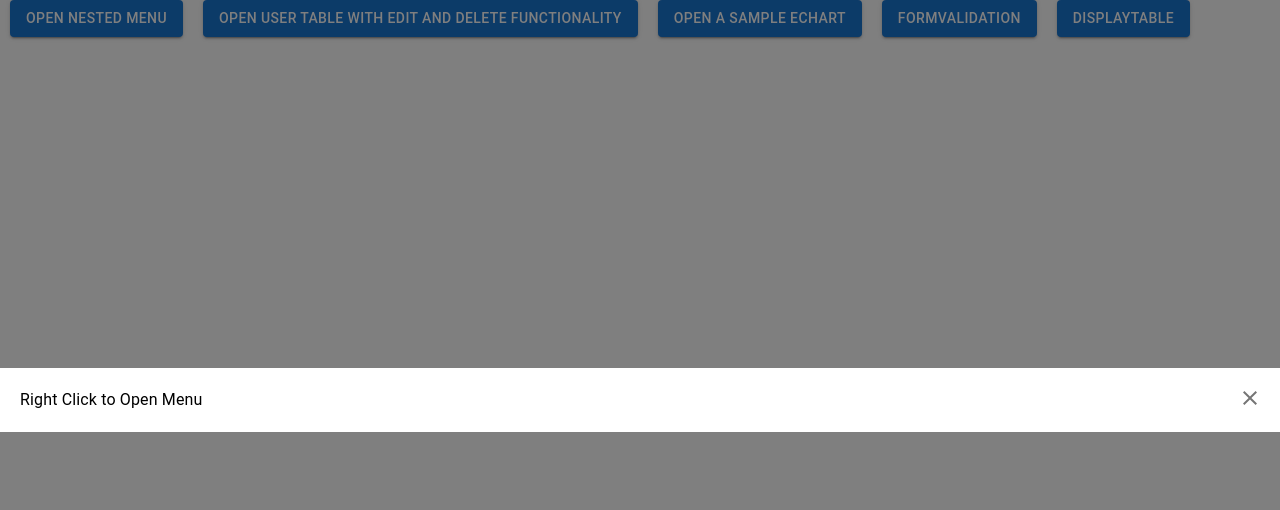
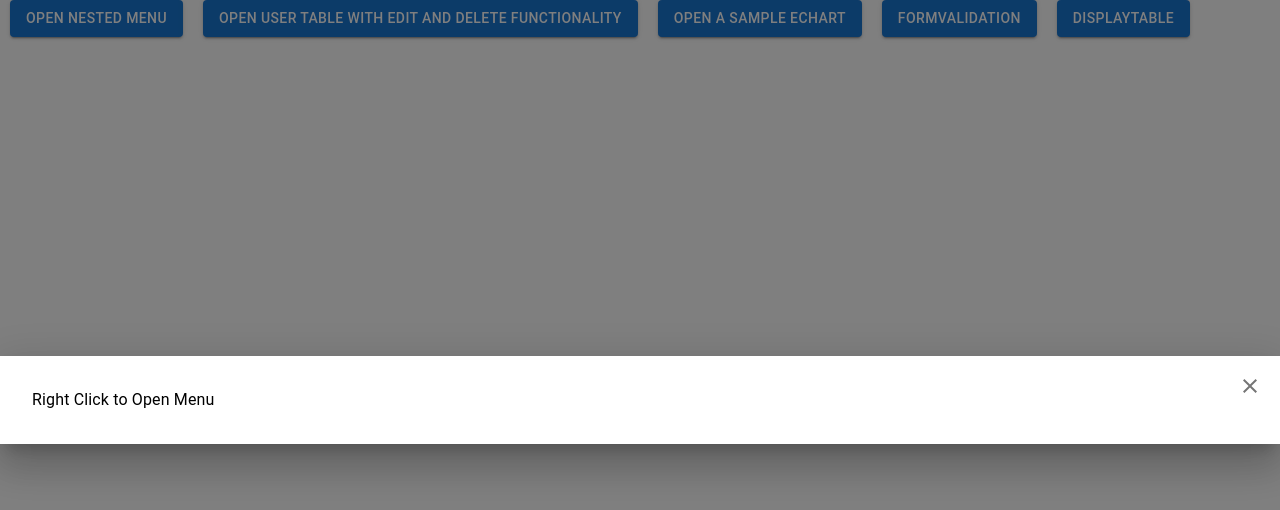
Before and after one commit to Rajagopal-Official/CCA_GET_Frontend_DailyTask, a React (Create React App) app: page / in a window 1280 px wide. Both pictures are taken after a click on the button "OPEN NESTED MENU". Shown: the top 510 px of the page. Built offline with nearby package versions, Linux system fonts and the light colour scheme.

Commit message:
Task_05_Commit

```diff
--- a/src/App.js
+++ b/src/App.js
@@ -1,44 +1,115 @@
-import React, { useState } from 'react';
-import { Button, Modal, IconButton } from '@mui/material';
-import CloseIcon from '@mui/icons-material/Close';
-import NestedMenuItem, { NestedMenu } from './Components/NestedMenu/NestedMenu'
-import UserTable from './Components/Table/UserTable';
-import Echarts from './Components/Charts/Echarts'
-import FormValidation from './Components/FormValidation/FormValidation'
-import DisplayTable from './Components/DisplayTable/DisplayTable'
+import React, { useState } from "react";
+import { Button, Modal, IconButton, Box } from "@mui/material";
+import CloseIcon from "@mui/icons-material/Close";
+import NestedMenuItem, { NestedMenu } from "./Components/NestedMenu/NestedMenu";
+import UserTable from "./Components/Table/UserTable";
+import Echarts from "./Components/Charts/Echarts";
+import FormValidation from "./Components/FormValidation/FormValidation";
+import DisplayTable from "./Components/DisplayTable/DisplayTable";
 
 function App() {
   const [openModal, setOpenModal] = useState(false);
   const [selectedComponent, setSelectedComponent] = useState(null);
+  const [showDisplayTable, setShowDisplayTable] = useState(false); // A seperate state for displaying table with vertical scrolling enabled
 
   const handleButtonClick = (component) => {
     setSelectedComponent(component);
     setOpenModal(true);
+    if (component === "DisplayTable") {
+      setShowDisplayTable(true);
+    } else {
+      setShowDisplayTable(false);
+    }
   };
 
   const handleCloseModal = () => {
     setOpenModal(false);
     setSelectedComponent(null);
+    setShowDisplayTable(false);
+  };
+
+  const modalStyle = {
+    position: "absolute",
+    top: "50%",
+    left: "50%",
+    transform: "translate(-50%, -50%)",
+    width: 1600,
+    maxWidth: "95vw", // Set maximum width to prevent overflow
+    maxHeight: "90vh", // Set maximum height to enable scrolling
+    overflowY: "auto", // Enable vertical scrolling
+    bgcolor: "background.paper",
+    boxShadow: 24,
+    p: 4,
   };
 
   return (
-    <div >
-      <Button sx={{marginX:"10px"}} variant='contained' onClick={() => handleButtonClick("NestedMenu")}>Open Nested Menu</Button>
-      <Button sx={{marginX:"10px"}} variant='contained' onClick={() => handleButtonClick("UserTable")}>Open User Table with Edit and Delete Functionality</Button>
-      <Button sx={{marginX:"10px"}} variant='contained' onClick={() => handleButtonClick("Echarts")}>Open a Sample Echart</Button>
-      <Button sx={{marginX:"10px"}} variant='contained' onClick={() => handleButtonClick("FormValidation")}>FormValidation</Button>
-      <Button sx={{marginX:"10px"}} variant='contained' onClick={() => handleButtonClick("DisplayTable")}>DisplayTable</Button>
-      <Modal open={openModal} onClose={handleCloseModal} style={{ display: 'flex', justifyContent: 'center', alignItems: 'center' }}>
-        <div style={{ position: 'relative', width: '1600px', backgroundColor: 'white', padding: '20px' }}>
-          <IconButton style={{ position: 'absolute', top: '10px', right: '10px', zIndex: 1 }} onClick={handleCloseModal}>
+    <div>
+      <Button
+        sx={{ marginX: "10px" }}
+        variant="contained"
+        onClick={() => handleButtonClick("NestedMenu")}
+      >
+        Open Nested Menu
+      </Button>
+      <Button
+        sx={{ marginX: "10px" }}
+        variant="contained"
+        onClick={() => handleButtonClick("UserTable")}
+      >
+        Open User Table with Edit and Delete Functionality
+      </Button>
+      <Button
+        sx={{ marginX: "10px" }}
+        variant="contained"
+        onClick={() => handleButtonClick("Echarts")}
+      >
+        Open a Sample Echart
+      </Button>
+      <Button
+        sx={{ marginX: "10px" }}
+        variant="contained"
+        onClick={() => handleButtonClick("FormValidation")}
+      >
+        FormValidation
+      </Button>
+      <Button
+        sx={{ marginX: "10px" }}
+        variant="contained"
+        onClick={() => handleButtonClick("DisplayTable")}
+      >
+        DisplayTable
+      </Button>
+
+      <Modal
+        open={openModal}
+        onClose={handleCloseModal}
+        style={{
+          display: "flex",
+          justifyContent: "center",
+          alignItems: "center",
+        }}
+      >
+        <Box sx={modalStyle}>
+          <IconButton
+            style={{
+              position: "absolute",
+              top: "10px",
+              right: "10px",
+              zIndex: 1,
+            }}
+            onClick={handleCloseModal}
+          >
             <CloseIcon />
           </IconButton>
+          {/* Render selected component */}
           {selectedComponent === "NestedMenu" && <NestedMenu />}
           {selectedComponent === "UserTable" && <UserTable />}
           {selectedComponent === "Echarts" && <Echarts />}
           {selectedComponent === "FormValidation" && <FormValidation />}
-          {selectedComponent==="DisplayTable"&&<DisplayTable />}
-        </div>
+          {selectedComponent === "DisplayTable" && showDisplayTable && (
+            <DisplayTable />
+          )}
+        </Box>
       </Modal>
     </div>
   );
--- a/src/Components/DisplayTable/DisplayTable.js
+++ b/src/Components/DisplayTable/DisplayTable.js
@@ -1,8 +1,8 @@
 import MUIDataTable from "mui-datatables";
 import React from "react";
 import { createTheme, ThemeProvider } from "@mui/material/styles";
-
 const App = () => {
+  const consolidatedDetails = []; //New Array to Populate the Modified  table data
   const details = [
     {
       region: "ap-south-1",
@@ -346,6 +346,31 @@ const App = () => {
       last_activity_time: "2024-02-01 20:18:09.447632",
     },
   ];
+  const instanceIds = new Set(); //Set to keep track of unique instance_id
+  details.forEach((instance) => {
+    const { instance_id, metric_type, average_utilization, ...rest } = instance;
+    if (!instanceIds.has(instance_id)) {
+      instanceIds.add(instance_id); //Add instance id to set if it is not already present
+      consolidatedDetails.push({
+        instance_id,
+        cpu_utilization: null,
+        memory_utilization: null,
+        disk_utilization: null,
+        ...rest,
+      });
+    }
+
+    const existingInstance = consolidatedDetails.find(
+      (item) => item.instance_id === instance_id
+    );
+    if (metric_type === "cpu") {
+      existingInstance.cpu_utilization = average_utilization;
+    } else if (metric_type === "memory") {
+      existingInstance.memory_utilization = average_utilization;
+    } else if (metric_type === "disk") {
+      existingInstance.disk_utilization = average_utilization;
+    }
+  });
 
   const columns = [
     { name: "region", label: "Region" },
@@ -373,7 +398,7 @@ const App = () => {
                 borderRadius: "20px",
                 textAlign: "center",
                 lineHeight: "30px",
-                margin: '0',
+                margin: "0",
                 padding: "5px 10px",
               }}
               className="inline-block"
@@ -385,50 +410,8 @@ const App = () => {
       },
     },
     {
-      name: "metric_type",
-      label: "Metric Type",
-      options: {
-        customBodyRender: (value) => {
-          const capitalizedValue =
-            value.charAt(0).toUpperCase() + value.slice(1);
-          let backgroundColor;
-          switch (value) {
-            case "cpu":
-              backgroundColor = "#2196F3";
-              break;
-            case "memory":
-              backgroundColor = "#FF9800";
-              break;
-            case "disk":
-              backgroundColor = "#E91E63";
-              break;
-            default:
-              backgroundColor = "#CCCCCC";
-              break;
-          }
-
-          return (
-            <p
-              style={{
-                backgroundColor,
-                borderRadius: "20px",
-                textAlign: "center",
-                lineHeight: "30px",
-                margin: 0,
-                padding: "5px 10px",
-                color: "#FFFFFF",
-              }}
-              className="inline-block "
-            >
-              {capitalizedValue}
-            </p>
-          );
-        },
-      },
-    },
-    {
-      name: "average_utilization",
-      label: "Average Utilization",
+      name: "cpu_utilization",
+      label: "CPU Utilization",
       options: {
         customBodyRender: (value) => (
           <p
@@ -437,21 +420,59 @@ const App = () => {
               margin: 0,
             }}
           >
-            {`${value}%`}
+            {value !== null && value !== undefined ? `${value}%` : "N/A"}
           </p>
         ),
       },
     },
-
+    {
+      name: "memory_utilization",
+      label: "Memory Utilization",
+      options: {
+        customBodyRender: (value) => (
+          <p
+            style={{
+              textAlign: "center",
+              margin: 0,
+            }}
+          >
+            {value !== null && value !== undefined ? `${value}%` : "N/A"}
+          </p>
+        ),
+      },
+    },
+    {
+      name: "disk_utilization",
+      label: "Disk Utilization",
+      options: {
+        customBodyRender: (value) => (
+          <p
+            style={{
+              textAlign: "center",
+              margin: 0,
+            }}
+          >
+            {value !== null && value !== undefined ? `${value}%` : "N/A"}
+          </p>
+        ),
+      },
+    },
     { name: "last_activity_time", label: "Last Activity Time" },
   ];
 
   const options = {
     selectableRows: false,
-    responsive: "standard",
+    responsive: "scroll",
     elevation: 0,
     rowsPerPage: 10,
     rowsPerPageOptions: [5, 10, 20, 30],
+    search: false,
+    download: false,
+    print: false,
+    pagination: false,
+    sort: false,
+    viewColumns: false,
+    filter: false,
   };
   const getMuiTheme = () =>
     createTheme({
@@ -466,23 +487,24 @@ const App = () => {
         MuiTableCell: {
           styleOverrides: {
             head: {
-              padding: "10px 4px",
+              padding: "10x 4px ",
               fontWeight: "bold",
-              textAlign:'center',
-              verticalAlign:'middle',
+              textAlign: "center",
+              verticalAlign: "middle",
+              backgroundColor: "#1e293b",
             },
             body: {
               padding: "7px 20px",
               color: "#e2e8f0",
-              fontWeight:'bold',
-              verticalAlign:"middle",
+              fontWeight: "bold",
+              verticalAlign: "middle",
             },
           },
         },
         MuiTableHead: {
           styleOverrides: {
             root: {
-              display:'table-row-group'
+              display: "table-row-group",
             },
           },
         },
@@ -500,17 +522,17 @@ const App = () => {
         },
       },
     });
-
   return (
     <div className="bg=slate-700 py-10 min-h-screen grid place-items-center">
       <div className="w-10/12 max-w-4xl">
         <ThemeProvider theme={getMuiTheme()}>
-          <MUIDataTable
-            title="Instance Details"
-            data={details}
-            columns={columns}
-            options={options}
-          />
+          <div style={{ width: "95%", margin: "auto" }}>
+            <MUIDataTable
+              data={consolidatedDetails}
+              columns={columns}
+              options={options}
+            />
+          </div>
         </ThemeProvider>
       </div>
     </div>
```
